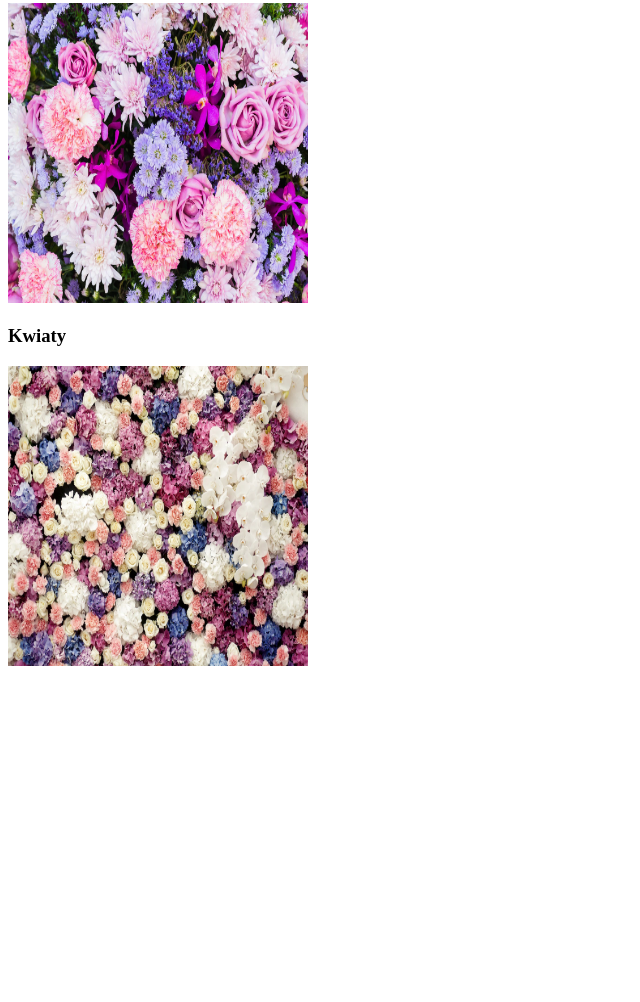
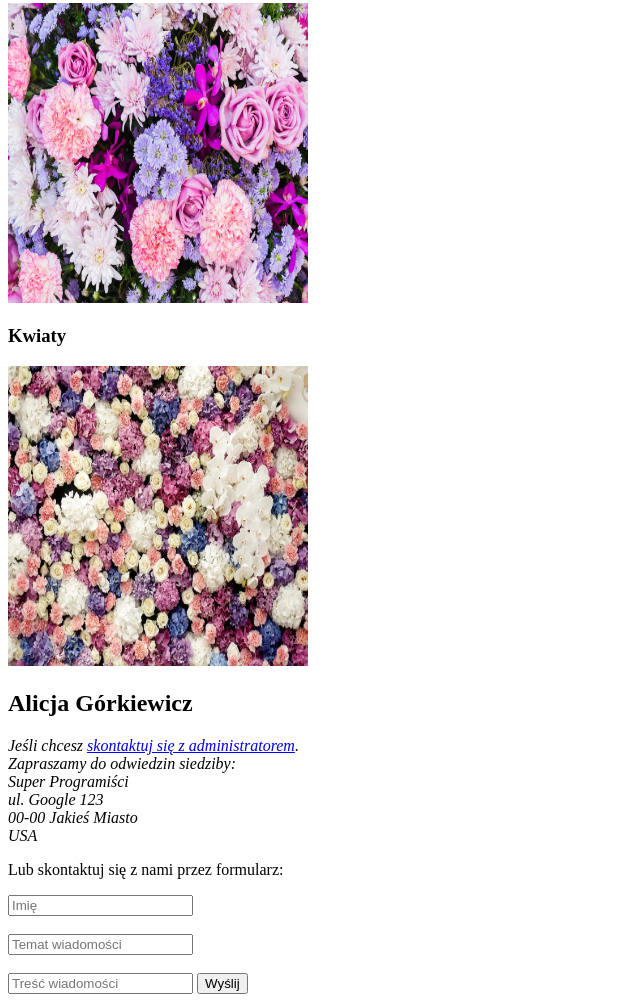
Before and after one commit to aliceandherdolls/15-html-prosta-strona, a plain HTML site: page index.html in a window 1280 px wide. Shown: the part 1272-2274 px from the top of the page, without its empty margins (0-640 px from the left). Before the commit the page ends 1950 px from the top, so only its background shows below. Drawn offline with Linux system fonts and the light colour scheme.

Commit message:
formularz kontaktowy

```diff
--- a/index.html
+++ b/index.html
@@ -71,6 +71,28 @@
             <img src="kwiatek3.webp" alt="kwiatek" width="300" height="300">
         </div>
 <section>
+    <section>
+        <h2 id="contact">Alicja Górkiewicz</h2>
+        <address>
+            Jeśli chcesz <a href="mailto:alicjagorkiewicz92@gmail.com">
+                skontaktuj się z administratorem</a>.<br>
+            Zapraszamy do odwiedzin siedziby:<br>
+            Super Programiści<br>
+            ul. Google 123<br>
+            00-00 Jakieś Miasto<br>
+            USA
+          </address>
+
+         <p>Lub skontaktuj się z nami przez formularz: </p>
+
+<form action="alicjagorkiewicz92@gmail.com" method="post">
+<div><input type="text" name="Imię" placeholder="Imię" required /> <br><br>
+    <input type="text" name="Temat" placeholder="Temat wiadomości" required /> <br><br>
+    <input type="text" name="Wiadomość" placeholder="Treść wiadomości" required />
+    <input type="submit" name="wyslij" value="Wyślij"></div>
+</form>
+
+    </section>
 
 </body>
 </html>
```
